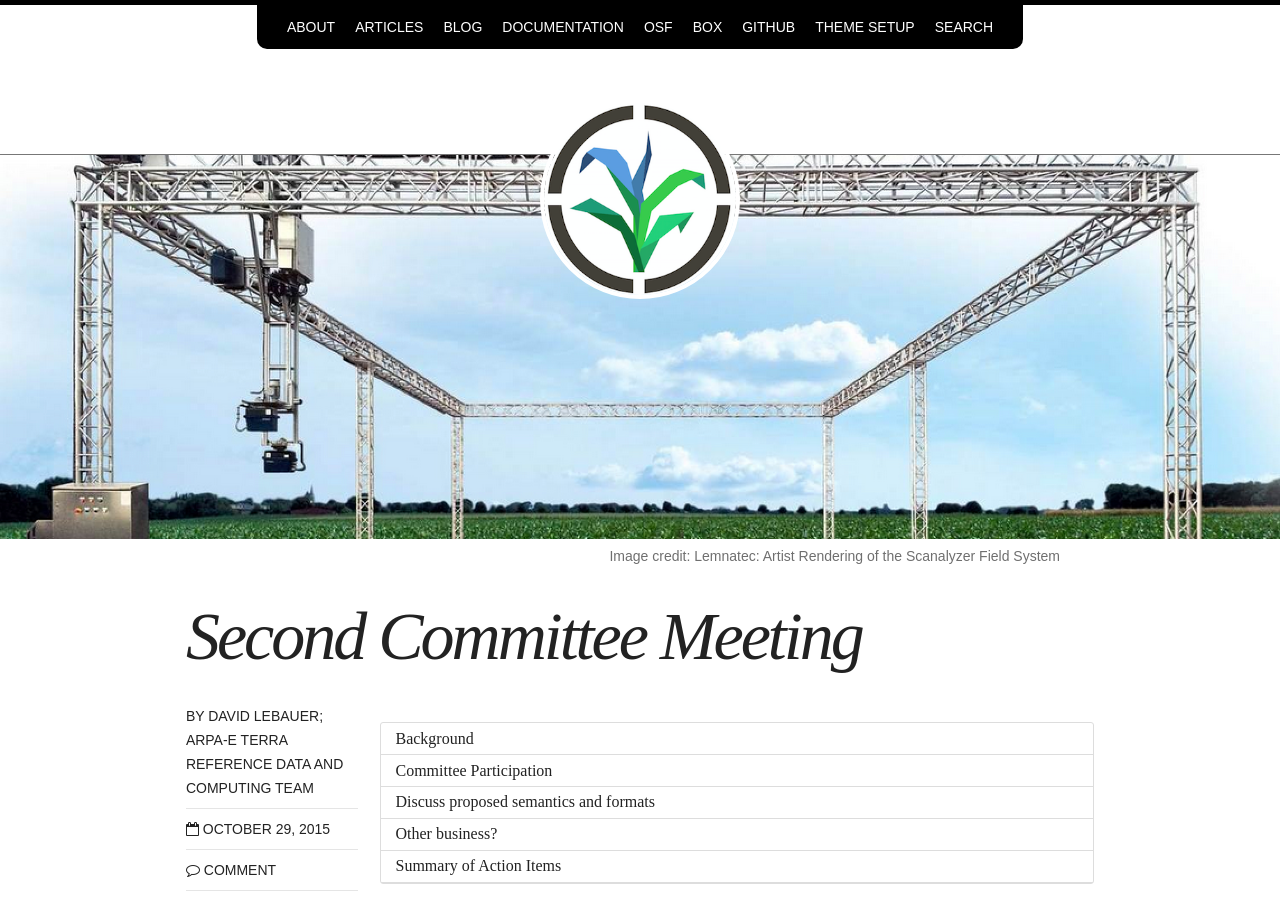
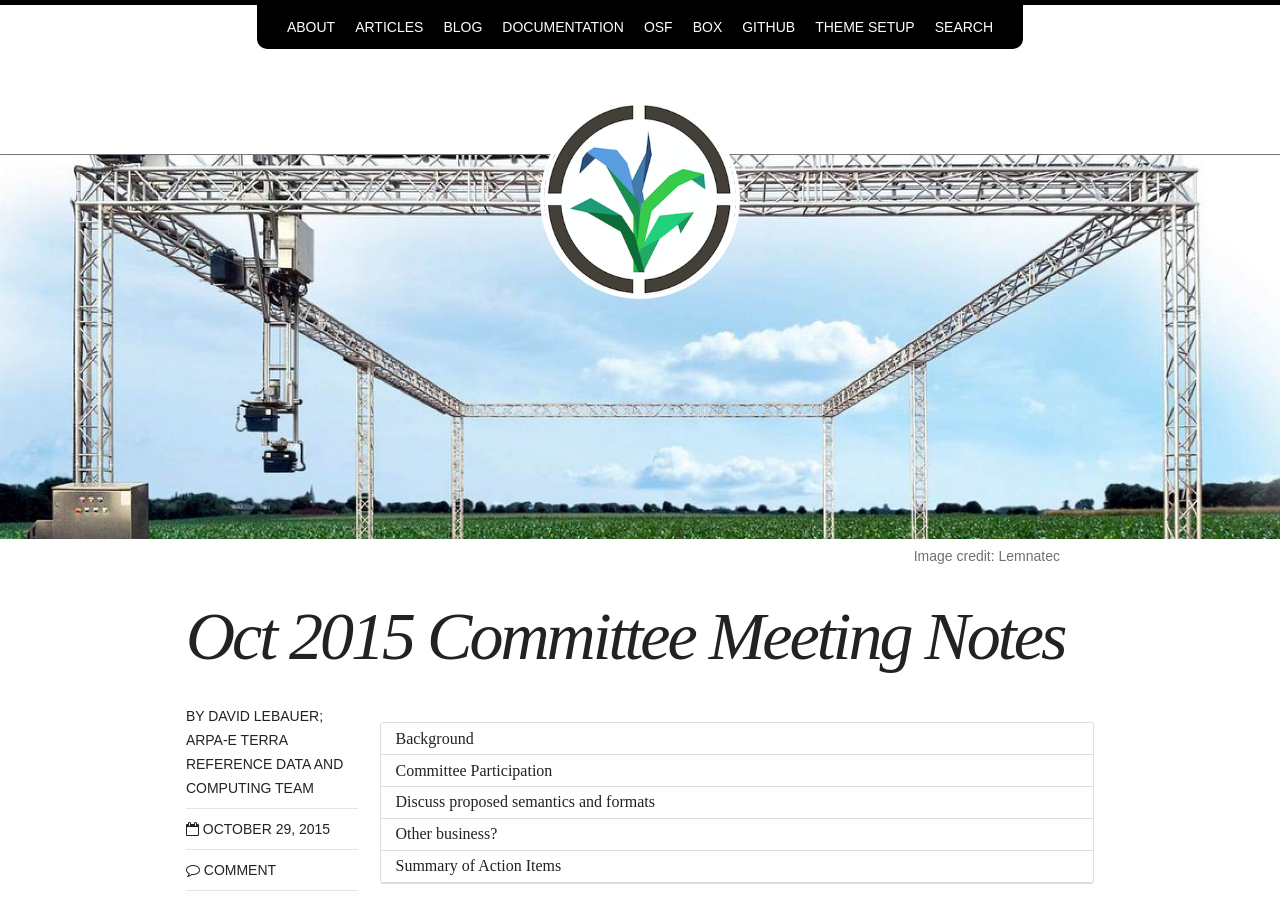
Before and after one commit to terra-reference/terraref.github.io, a Jekyll site: the page built from _posts/blog/2015-10-26-second-committee-meeting-review-of-proposed-metadata-and-data-formats.md, in a window 1280 px wide and 900 px high. Built offline with Jekyll 4.4.1, drawn with Linux system fonts in a browser that asks for light colours; nearby versions of some CDN libraries; comment, search, counter and statistics services are not loaded.

Commit message:
changed post title

```diff
--- a/_posts/blog/2015-10-26-second-committee-meeting-review-of-proposed-metadata-and-data-formats.md
+++ b/_posts/blog/2015-10-26-second-committee-meeting-review-of-proposed-metadata-and-data-formats.md
@@ -1,11 +1,11 @@
 ---
 layout: post
-title: "Second Committee Meeting"
+title: "Oct 2015 Committee Meeting Notes"
 categories: blog
 tags: []
 image:
   feature: lemnatec-field-gantry.jpg
-  credit: "Lemnatec: Artist Rendering of the Scanalyzer Field System"
+  credit: Lemnatec
   creditlink: http://www.lemnatec.com
 date: 2015-10-29T13:50:12-0500
 
```
